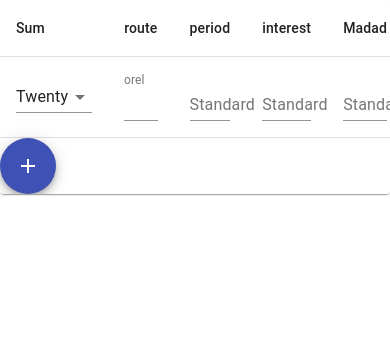
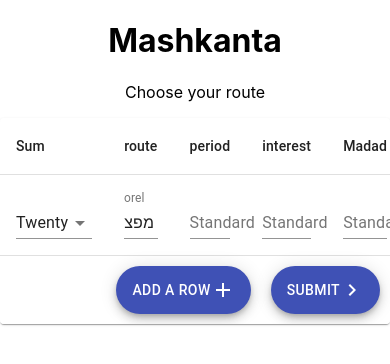
Before and after one commit to arieloatwix/Mashkanta, a React (Create React App) app in the folder mashkant/: page / in a window 390 px wide. Shown: the top 364 px of the page. Built offline with nearby package versions, Linux system fonts and the light colour scheme.

Commit message:
added responsive container

```diff
--- a/mashkant/src/App.js
+++ b/mashkant/src/App.js
@@ -1,4 +1,4 @@
-import React from 'react';
+import React, { Fragment } from 'react';
 
 
 import MyTable from "./MyTable"
@@ -10,7 +10,11 @@ import MyTable from "./MyTable"
 
 export default function App() {
   return(
+    <Fragment>
+    <h1 style={{textAlign:"center"}}>Mashkanta</h1>
+    <p style={{textAlign:"center"}}>Choose your route</p>
 <MyTable></MyTable>
+</Fragment>
 )
 
 }
--- a/mashkant/src/MyTable.js
+++ b/mashkant/src/MyTable.js
@@ -11,20 +11,44 @@ import TextField from '@material-ui/core/TextField';
 import MenuItem from '@material-ui/core/MenuItem';
 import Select from '@material-ui/core/Select';
 import Fab from '@material-ui/core/Fab';
+import ChevronRightIcon from '@material-ui/icons/ChevronRight';
 import AddIcon from '@material-ui/icons/Add';
+import { makeStyles } from '@material-ui/core/styles';
 
 
+const useStyles = makeStyles(theme => ({
+  root: {
+    '& > *': {
+      margin: theme.spacing(1),
+    },
+  },
+  extendedIcon: {
+    margin: theme.spacing(1),
+  },
 
+  fab:{
+    margin:"10px"
+  },
+
+  select:{
+paddingBottom:"0px"
+
+  }
+
+
+}));
 
 
 
 export default function MyTable() {
 
+  const classes = useStyles();
+
   const [rows, setRows]=useState([0]);
 
 
   const Row = (rowKey) => {
-    const[info,setInfo]=useState(" ");
+    const[info,setInfo]=useState("מפצ ");
     function handleRowChange(e,v){
 
       setInfo(v);
@@ -33,7 +57,7 @@ export default function MyTable() {
 
     return(
       <TableRow>
-        <TableCell>
+        <TableCell className={classes.select}>
         <Select labelId="label" id="select" value="20">
     <MenuItem id="standard-basic1" value="10">Ten</MenuItem>
     <MenuItem value="20">Twenty</MenuItem>
@@ -64,6 +88,7 @@ export default function MyTable() {
  /*  const classes = useStyles(); */
 
   return (
+    <div style={{maxWidth:"1200px",margin: "0 auto"}}>
 
     <TableContainer component={Paper}>
       <Table  aria-label="simple table">
@@ -85,9 +110,18 @@ export default function MyTable() {
 
         </TableBody>
       </Table>
-      <Fab  onClick={handleAdd} color="primary" aria-label="add" >
+      <div style={{float:'right'}}>
+      <Fab variant="extended" className={classes.fab} onClick={handleAdd} color="primary" aria-label="add" >
+        Add a Row
         <AddIcon/>
       </Fab>
+
+      <Fab variant="extended" className={classes.fab} onClick={handleAdd} color="primary" aria-label="add" >
+      Submit
+        <ChevronRightIcon/>
+      </Fab>
+      </div>
     </TableContainer>
+    </div>
   );
 }
```
